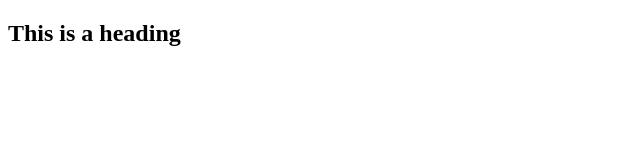
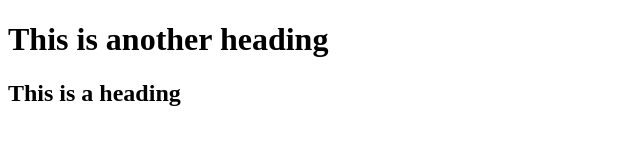
Before and after one commit to abdul-alim-bhy/my-first-website, a plain HTML site: page index.html in a window 1280 px wide. Shown: the whole page, without its empty margins (0-640 px from the left). Drawn offline with Linux system fonts and the light colour scheme.

Commit message:
added a new heading

```diff
--- a/index.html
+++ b/index.html
@@ -6,6 +6,7 @@
     <title>Document</title>
 </head>
 <body>
+    <h1>This is another heading</h1>
     <h2>This is a heading</h2>
 </body>
 </html>
```
Also changed, not shown: 1 other file.
